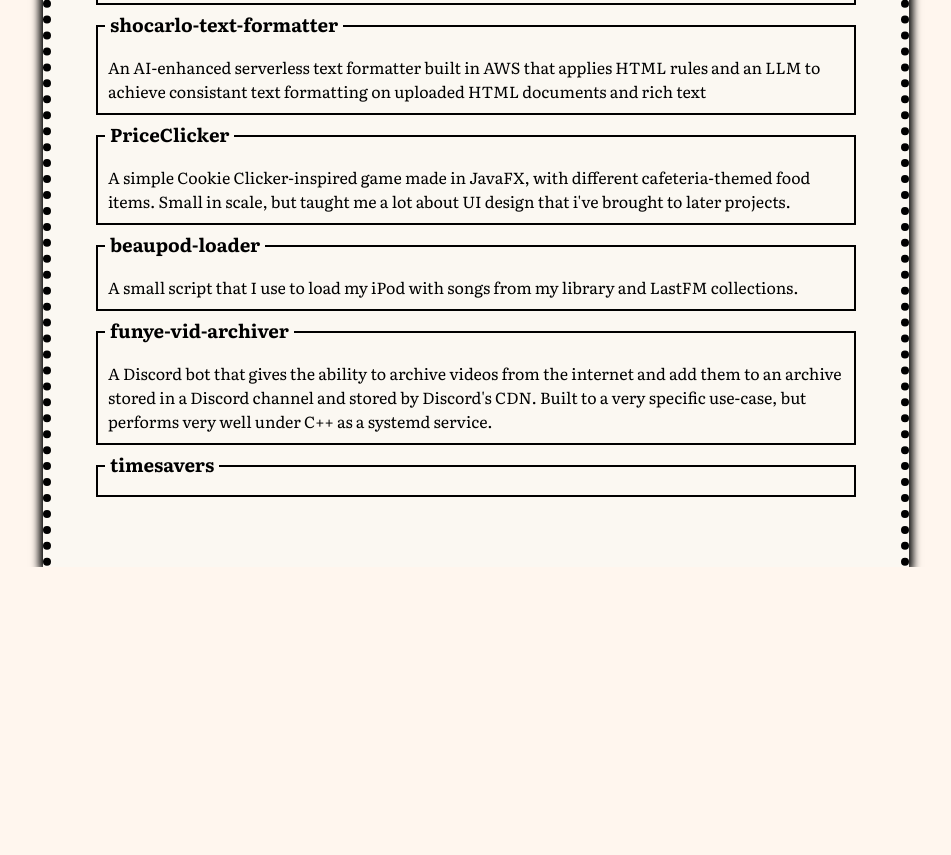
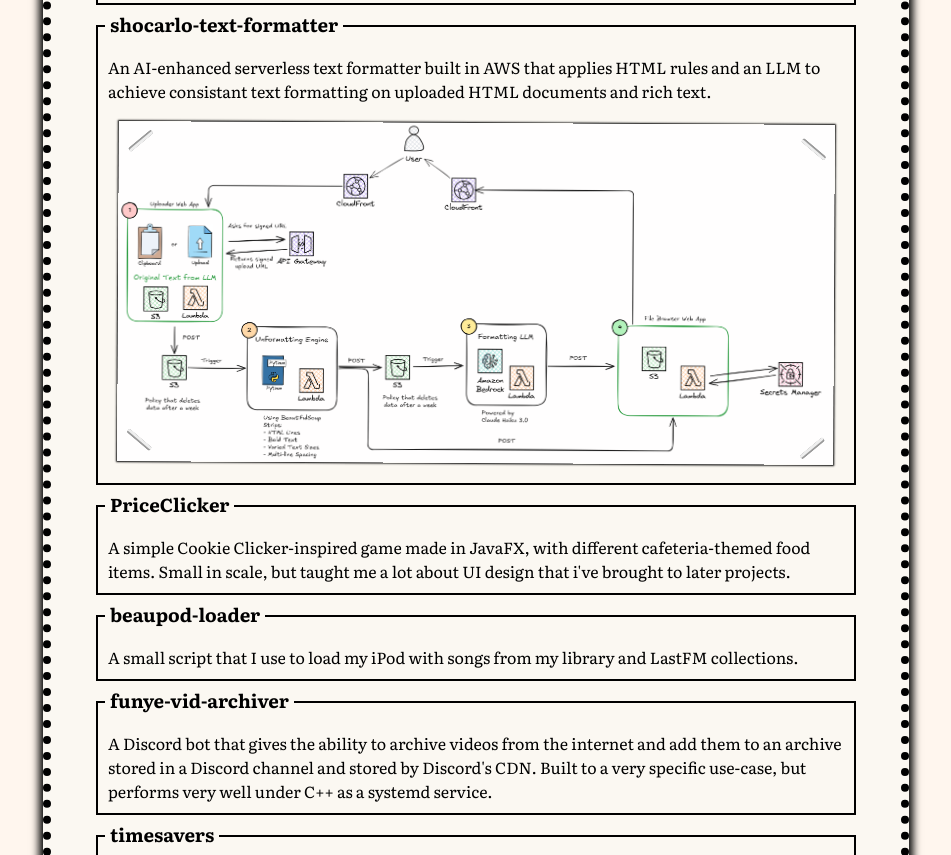
Before and after one commit to beaubyte/beaubyte-dev, a SvelteKit app: page /projects in a window 1280 px wide. Shown: the part 1340-2195 px from the top of the page, without its empty margins (164-1115 px from the left). Before the commit the page ends 1907 px from the top, so only its background shows below. Built offline with nearby package versions, Linux system fonts and the light colour scheme.

Commit message:
More details to main page

```diff
--- a/src/routes/projects/+page.svelte
+++ b/src/routes/projects/+page.svelte
@@ -1,5 +1,6 @@
 <script>
     import btdiagram from "#lib/assets/btinvest.png";
+    import shocarlodiagram from '#lib/assets/shocarlo_text_formatter.png'
 </script>
 
 <style>
@@ -96,8 +97,15 @@
     </h3>
     <p>
         An AI-enhanced serverless text formatter built in AWS that applies HTML rules and an LLM to
-        achieve consistant text formatting on uploaded HTML documents and rich text
+        achieve consistant text formatting on uploaded HTML documents and rich text.
     </p>
+    <div class="attached-note" style="rotate: 0.3deg; height: 340px">
+        <div class="staple1"></div>
+        <div class="staple2"></div>
+        <div class="staple3"></div>
+        <div class="staple4"></div>
+        <img src={shocarlodiagram} alt="a diagram showing the design of the shocarlo text formatter program">
+    </div>
 </div>
 <div class="project">
     <h3>
```
Also changed, not shown: src/routes/+page.svelte (+21 -2 lines), src/lib/assets/shocarlo_text_formatter.png (added).
